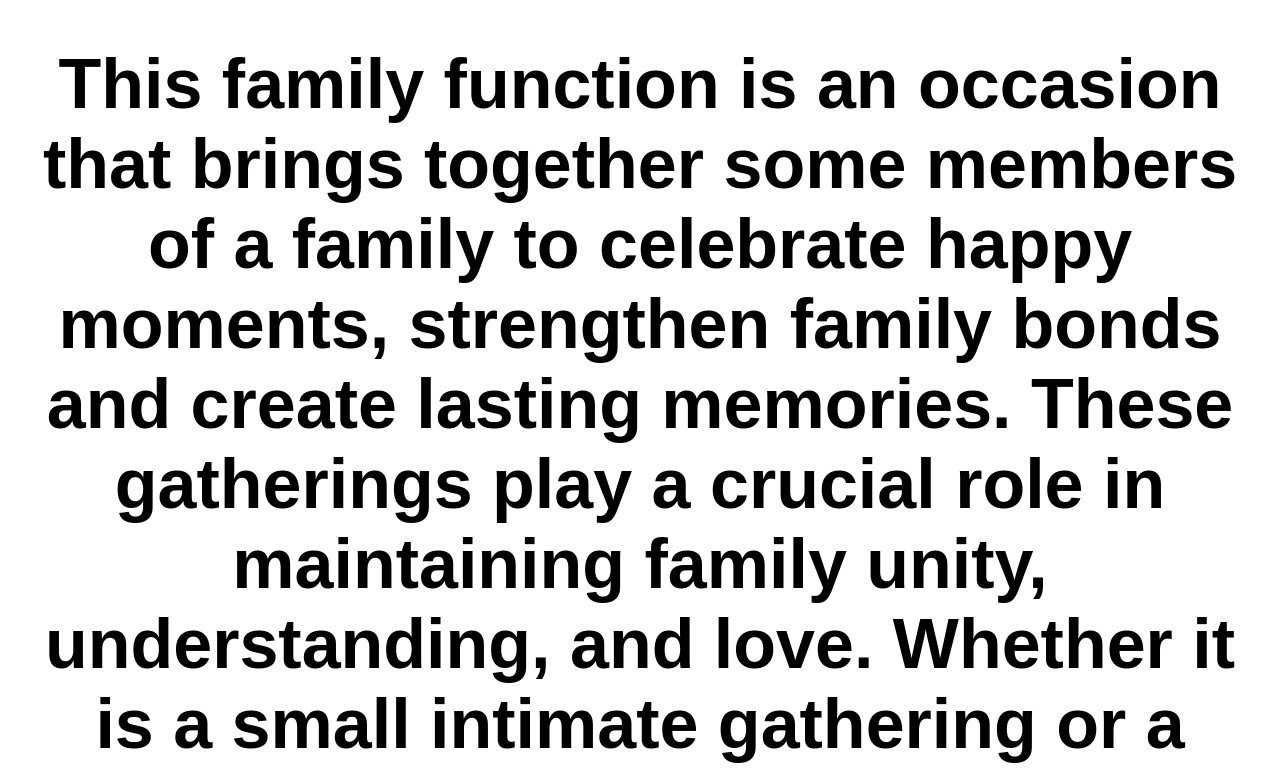
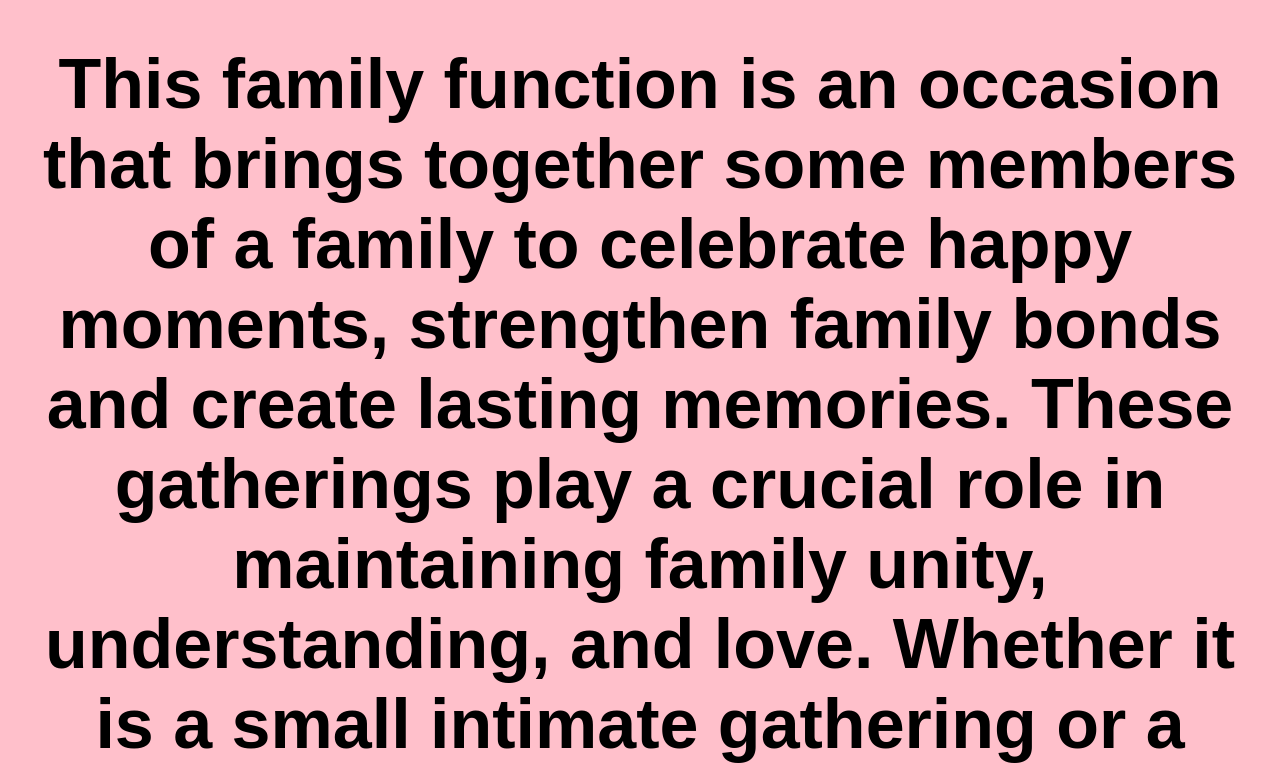
Before and after one commit to nawazahmedmansuri/Mission-Vadodara, a plain HTML site: page index.html in a window 1280 px wide. Shown: the part 171-947 px from the top of the page. Drawn offline with Linux system fonts and the light colour scheme.

Commit message:
Update index.html
fix

```diff
--- a/index.html
+++ b/index.html
@@ -3,7 +3,7 @@
  <head>
 <style>
 body {
- background-color: lilac;
+ background-color: pink;
  font-size: 50px;
  font-family: Arial;
  color: black;
```
Lines whose indentation alone changed are shown as unchanged.
